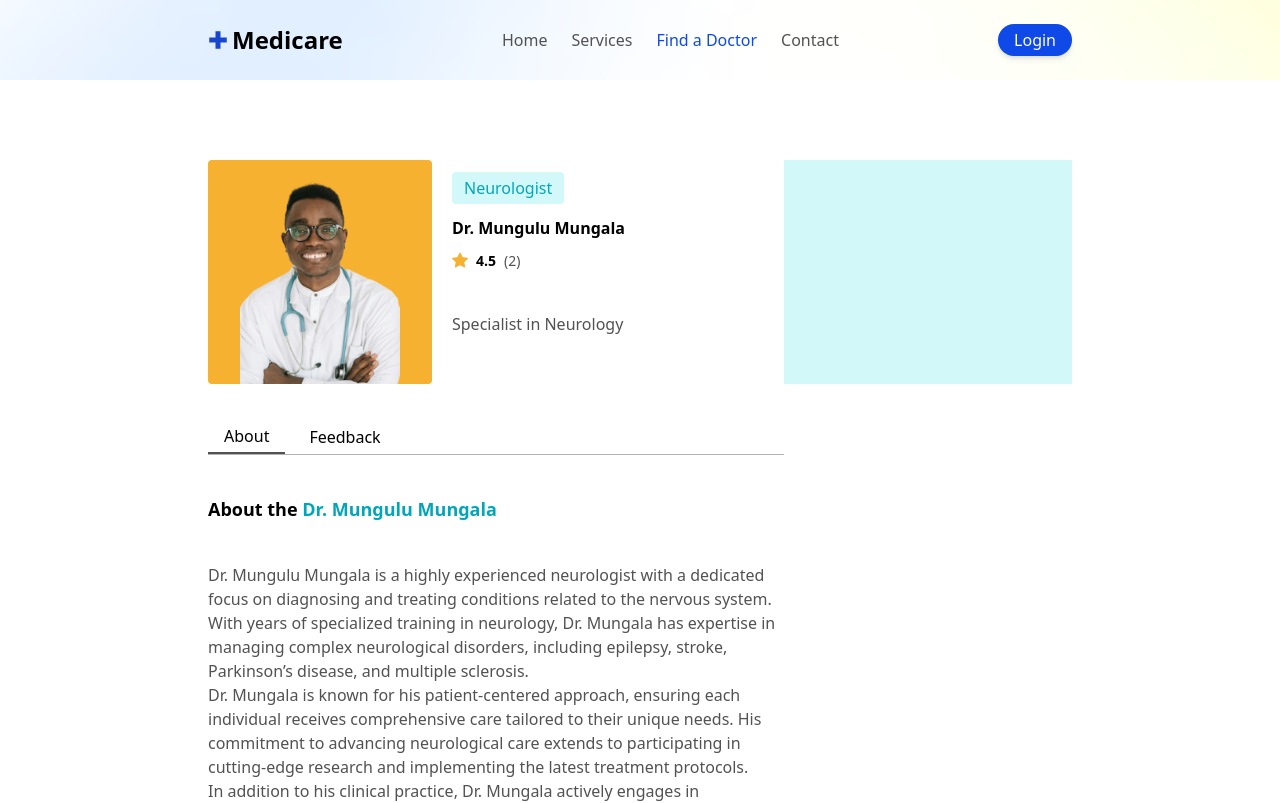
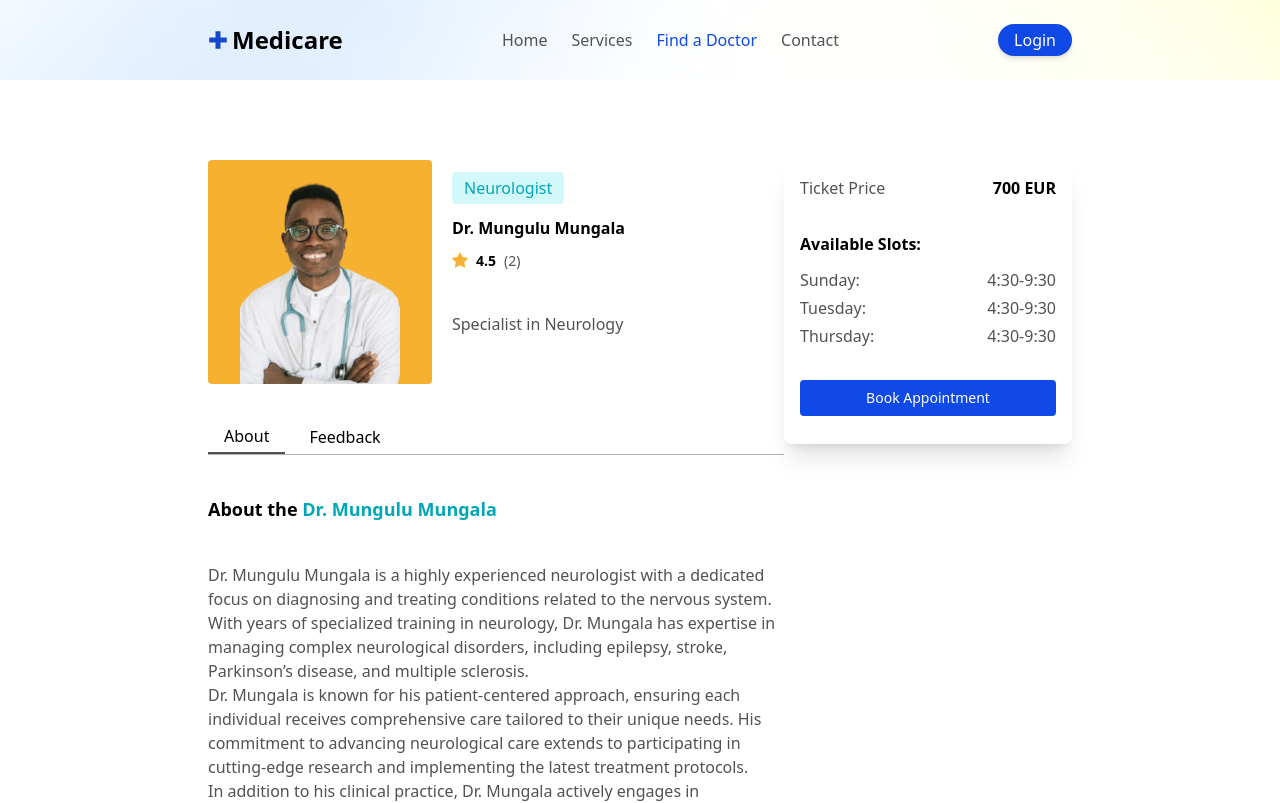
Before and after one commit to adoumadje/medicare-frontend, an Angular app: page / in a window 1280 px wide. Shown: the top 803 px of the page. Built offline with nearby package versions, Linux system fonts and the light colour scheme.

Commit message:
booking card

```diff
--- a/src/app/components/doctor-details-page/doctor-details-page.component.html
+++ b/src/app/components/doctor-details-page/doctor-details-page.component.html
@@ -67,8 +67,28 @@
             </div>
         </div>
     </div>
-    <div class="sm:w-100 h-50 bg-lightGreen">
-
+    <div>
+        <div class="sm:w-100 bg-white shadow-xl p-4 rounded-lg">
+            <div class="flex justify-between">
+                <span class="text-myBlack">Ticket Price</span>
+                <span class="font-bold">700 EUR</span>
+            </div>
+            <h5 class="mt-8 font-semibold">Available Slots:</h5>
+            <div class="flex justify-between mt-3 text-myBlack">
+                <span>Sunday:</span>
+                <span>4:30-9:30</span>
+            </div>
+            <div class="flex justify-between mt-1 text-myBlack">
+                <span>Tuesday:</span>
+                <span>4:30-9:30</span>
+            </div>
+            <div class="flex justify-between mt-1 text-myBlack">
+                <span>Thursday:</span>
+                <span>4:30-9:30</span>
+            </div>
+            <button class="bg-myblue block w-full text-white sm:text-md text-sm px-5 sm:px-6 py-2 mt-8 mb-3 rounded-l cursor-pointer rounded-r focus:ring-2 transform hover:scale-105"
+            >Book Appointment</button>
+        </div>
     </div>
 </div>
 
```
